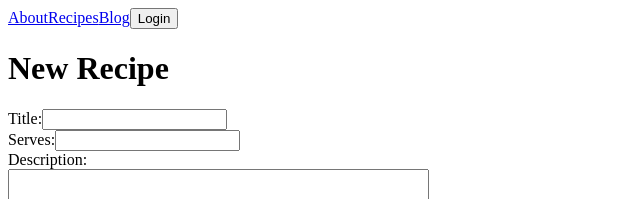
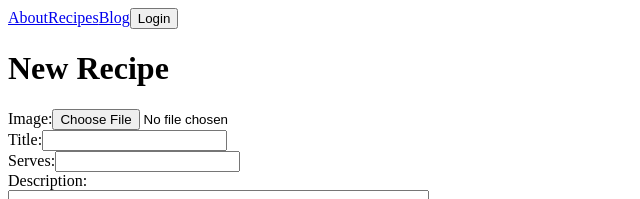
Before and after one commit to davidkerr766/T3A2-client, a React (Create React App) app: page /recipes/new in a window 1280 px wide. Shown: the top 199 px of the page, without its empty margins (0-640 px from the left). Built offline with nearby package versions, Linux system fonts and the light colour scheme; no server answers.

Commit message:
images being saved to aws and recipe db in new recipe

```diff
--- a/src/components/NewRecipe.js
+++ b/src/components/NewRecipe.js
@@ -3,6 +3,7 @@ import api from '../api'
 import UserContext from '../context/UserContext'
 import { useHistory } from 'react-router-dom'
 import Recipe from './Recipe'
+import axios from 'axios'
 
 const NewRecipe = () => {
     const [recipeTitle, setRecipeTitle] = useState("")
@@ -11,6 +12,7 @@ const NewRecipe = () => {
     const [ingredient, setIngredient] = useState("")
     const [method, setMethod] = useState("")
     const [notes, setNotes] = useState("")
+    const [getURL, setGetURL] = useState("")
     const [ingredients, setIngredients] = useState([])
     const [methods, setMethods] = useState([])
     const { recipes, setRecipes, setErrorMsg, setConfMsg } = useContext(UserContext)
@@ -19,7 +21,7 @@ const NewRecipe = () => {
     const sendRecipe = async e => {
         try {
             e.preventDefault()
-            const newRecipe = {recipeTitle, serves, description, ingredients, methods, notes}
+            const newRecipe = {recipeTitle, serves, description, ingredients, methods, notes, getURL}
             const createRes = await api.post("/recipes/create", newRecipe, { headers: { "x-auth-token": localStorage.getItem("auth-token") } })
             setConfMsg(createRes.data.message)
             setRecipes([ ...recipes, createRes.data.data ])
@@ -58,10 +60,34 @@ const NewRecipe = () => {
         }
     }
 
+    const uploadImg = e => {
+        const file = e.target.files[0]
+        const contentType = file.type
+        const options = {
+        params: {
+            Key: file.name,
+            ContentType: contentType
+            },
+            headers: {
+            'Content-Type': contentType,
+            "x-auth-token": localStorage.getItem("auth-token")
+            }
+        };
+
+        api.get("images/generate-put-url", options)
+        .then(res =>{
+            return axios.put(res.data.putURL, file, options)
+        }).then((res) => {
+            setGetURL(res.config.url.split("?")[0])
+        }).catch(err => setErrorMsg(err.message))
+    }
+
     return (
         <div>
             <h1>New Recipe</h1>
             <form onSubmit={sendRecipe}>
+                <label htmlFor="image">Image:</label>
+                <input type="file" accept="image/*" id="image" onChange={uploadImg} /> <br />
                 <label htmlFor="recipeTitle">Title:</label>
                 <input type="text" onChange={e => setRecipeTitle(e.target.value)} value={recipeTitle} /> <br />
                 <label htmlFor="serves">Serves:</label>
--- a/src/components/Recipe.js
+++ b/src/components/Recipe.js
@@ -1,10 +1,11 @@
 import React from 'react'
 
 const Recipe = (props) => {
-    const { recipeTitle, serves, description, ingredients, methods, notes } = props
+    const { recipeTitle, serves, description, ingredients, methods, notes, getURL } = props
 
     return (
         <div>
+            {getURL && <img src={getURL} alt="" />}
             {recipeTitle && <h2>{recipeTitle}</h2>}
             { serves && <p><b>Serves: {serves}</b></p>}
             {description && <p>{description}</p>}
```
